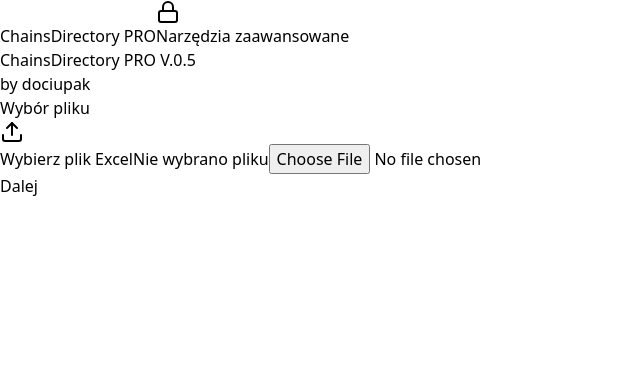
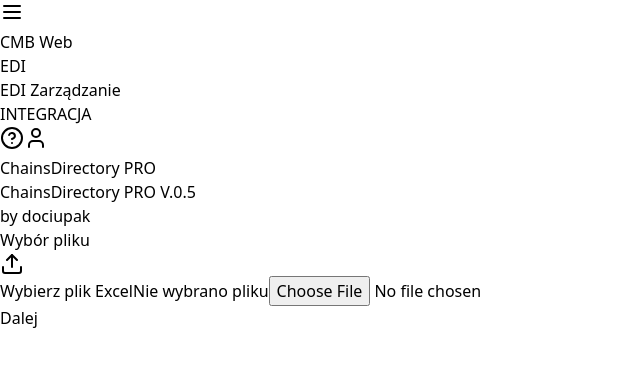
Before and after one commit to dociupakabs/Integration_tools, a React (Vite) app: page / in a window 1280 px wide. Shown: the top 366 px of the page, without its empty margins (0-640 px from the left). Built offline with nearby package versions, Linux system fonts and the light colour scheme.

Commit message:
Add AppHeader component and refactor App layout; implement dynamic input widths in FieldMapping and LoginForm

```diff
--- a/src/App.jsx
+++ b/src/App.jsx
@@ -2,10 +2,11 @@ import { useState, useEffect } from 'react'
 import ChainsDirectoryPro from './ChainsDirectoryPro.jsx'
 import INTDocsMaker from './INTDocsMaker.jsx'
 import LoginForm from './components/LoginForm.jsx'
-import { Lock, LogOut } from 'lucide-react'
+import AppHeader from './AppHeader.jsx'
+import { LogOut } from 'lucide-react'
 
 function App() {
-  const [currentApp, setCurrentApp] = useState('chains') // 'chains' lub 'int-docs'
+  const [currentApp, setCurrentApp] = useState('chains') // 'chains', 'int-docs'
   const [isAuthenticated, setIsAuthenticated] = useState(false)
 
   // Sprawdzenie stanu logowania przy starcie aplikacji
@@ -22,6 +23,10 @@ function App() {
     if (status) {
       localStorage.setItem('isAuthenticated', 'true');
     }
+    // Po zalogowaniu, wróć do ChainsDirectory
+    if (status) {
+      setCurrentApp('chains');
+    }
   };
 
   // Funkcja obsługująca wylogowanie
@@ -32,36 +37,34 @@ function App() {
     setCurrentApp('chains');
   };
 
+  // Renderowanie głównej zawartości aplikacji
+  const renderMainContent = () => {
+    if (currentApp === 'chains') {
+      return <ChainsDirectoryPro />;
+    } else if (currentApp === 'int-docs' && isAuthenticated) {
+      return <INTDocsMaker />;
+    } else {
+      return <LoginForm onLogin={handleLogin} />;
+    }
+  };
+
   return (
-    <div className="min-h-screen bg-slate-100">
-      <div className="bg-white shadow-md p-4 mb-6">
+    <div className="min-h-screen bg-slate-100 flex flex-col">
+      {/* Nowy header w stylu CMB Web */}
+      <AppHeader
+        currentApp={currentApp}
+        onNavigate={setCurrentApp}
+        isAuthenticated={isAuthenticated}
+      />
+
+      {/* Tylko wyświetlaj pasek narzędzi jeśli jesteśmy w jakimś module */}
+      {(currentApp === 'chains' || currentApp === 'int-docs') && (
+        <div className="bg-white shadow-md p-4">
           <div className="max-w-7xl mx-auto flex items-center justify-between">
-          <div className="flex space-x-8">
-            {/* ChainsDirectory zawsze dostępny */}
-            <button
-              onClick={() => setCurrentApp('chains')}
-              className={`px-4 py-2 rounded-md ${currentApp === 'chains' ? 'bg-blue-100 text-blue-700' : 'text-blue-600 hover:text-blue-800'}`}
-            >
-              ChainsDirectory PRO
-            </button>
-
-            {/* Inne aplikacje dostępne tylko po zalogowaniu */}
-            {isAuthenticated ? (
-              <button
-                onClick={() => setCurrentApp('int-docs')}
-                className={`px-4 py-2 rounded-md ${currentApp === 'int-docs' ? 'bg-blue-100 text-blue-700' : 'text-blue-600 hover:text-blue-800'}`}
-              >
-                INT docs maker
-              </button>
-            ) : (
-              <button
-                onClick={() => setCurrentApp('login')}
-                className={`px-4 py-2 rounded-md flex items-center ${currentApp === 'login' ? 'bg-blue-100 text-blue-700' : 'text-blue-600 hover:text-blue-800'}`}
-              >
-                <Lock className="w-4 h-4 mr-1" />
-                Narzędzia zaawansowane
-              </button>
-            )}
+            <div className="flex items-center">
+              <h1 className="text-lg font-semibold text-gray-700">
+                {currentApp === 'chains' ? 'ChainsDirectory PRO' : 'INT docs maker'}
+              </h1>
             </div>
 
             {/* Przycisk wylogowania */}
@@ -76,15 +79,12 @@ function App() {
             )}
           </div>
         </div>
+      )}
 
-      {/* Wyświetlanie odpowiedniej aplikacji lub formularza logowania */}
-      {currentApp === 'chains' ? (
-        <ChainsDirectoryPro />
-      ) : currentApp === 'int-docs' && isAuthenticated ? (
-        <INTDocsMaker />
-      ) : (
-        <LoginForm onLogin={handleLogin} />
-      )}
+      {/* Główna zawartość aplikacji */}
+      <div className="flex-1">
+        {renderMainContent()}
+      </div>
     </div>
   )
 }
--- /dev/null
+++ b/src/AppHeader.css
@@ -0,0 +1,42 @@
+.dropdown-menu {
+    animation: fadeIn 0.2s ease-out;
+    transform-origin: top center;
+  }
+
+  @keyframes fadeIn {
+    from {
+      opacity: 0;
+      transform: translateY(-10px);
+    }
+    to {
+      opacity: 1;
+      transform: translateY(0);
+    }
+  }
+
+  .menu-header {
+    color: #718096;
+    font-size: 0.75rem;
+    text-transform: uppercase;
+    letter-spacing: 0.05em;
+  }
+
+  .menu-item {
+    transition: all 0.2s;
+    position: relative;
+  }
+
+  .menu-item:hover {
+    background-color: #EBF5FF;
+    color: #2B6CB0;
+  }
+
+  .menu-item:hover::before {
+    content: '';
+    position: absolute;
+    left: 0;
+    top: 0;
+    bottom: 0;
+    width: 3px;
+    background-color: #3182CE;
+  }
--- /dev/null
+++ b/src/AppHeader.jsx
@@ -0,0 +1,95 @@
+import React, { useState, useRef } from 'react';
+import { Menu, HelpCircle, User, ChevronDown } from 'lucide-react';
+import './AppHeader.css';
+
+const AppHeader = ({ currentApp, onNavigate, isAuthenticated }) => {
+  const [showMenu, setShowMenu] = useState(false);
+  const menuContainerRef = useRef(null);
+
+  // Funkcja dodająca opóźnienie przed zamknięciem menu
+  const handleMouseLeave = () => {
+    // Ustawiamy timeout, aby menu nie znikało natychmiast
+    setTimeout(() => {
+      // Sprawdzamy, czy kursor nie wrócił do kontenera menu
+      if (!menuContainerRef.current.matches(':hover')) {
+        setShowMenu(false);
+      }
+    }, 300); // Opóźnienie 300ms przed zamknięciem menu
+  };
+
+  return (
+    <header className="bg-gray-900 text-white py-2 px-4 flex items-center justify-between">
+      <div className="flex items-center space-x-6">
+        <button className="p-1">
+          <Menu className="w-5 h-5" />
+        </button>
+        <div className="font-semibold">CMB Web</div>
+        <div className="h-6 border-l border-gray-600 mx-2"></div>
+        <nav className="flex space-x-4">
+          <div className="flex items-center px-2 py-1 text-white/80">
+            <span>EDI</span>
+          </div>
+          <div className="flex items-center px-2 py-1 text-white/80">
+            <span>EDI Zarządzanie</span>
+          </div>
+
+          {/* Menu INTEGRACJA z rozwijaną listą */}
+          <div
+            ref={menuContainerRef}
+            className="relative"
+            onMouseEnter={() => setShowMenu(true)}
+            onMouseLeave={handleMouseLeave}
+          >
+            <button
+              className={`flex items-center px-2 py-1 rounded hover:bg-gray-800 ${
+                ['chains', 'int-docs'].includes(currentApp) ? 'bg-gray-800' : ''
+              }`}
+            >
+              <span>INTEGRACJA</span>
+            </button>
+
+            {/* Rozwijane menu */}
+            {showMenu && (
+              <div
+                className="absolute left-0 top-full mt-1 bg-white text-gray-800 shadow-md rounded-md p-2 w-48 z-50 dropdown-menu"
+              >
+                <button
+                  className="block w-full text-left px-3 py-2 text-sm hover:bg-blue-50 hover:text-blue-700 menu-item"
+                  onClick={() => {
+                    onNavigate('chains');
+                    setShowMenu(false);
+                  }}
+                >
+                  ChainsDirectory PRO
+                </button>
+                <button
+                  className="block w-full text-left px-3 py-2 text-sm hover:bg-blue-50 hover:text-blue-700 menu-item"
+                  onClick={() => {
+                    if (isAuthenticated) {
+                      onNavigate('int-docs');
+                    } else {
+                      onNavigate('login');
+                    }
+                    setShowMenu(false);
+                  }}
+                >
+                  INT docs maker
+                </button>
+              </div>
+            )}
+          </div>
+        </nav>
+      </div>
+      <div className="flex items-center space-x-4">
+        <button className="p-1">
+          <HelpCircle className="w-5 h-5" />
+        </button>
+        <button className="p-1">
+          <User className="w-5 h-5" />
+        </button>
+      </div>
+    </header>
+  );
+};
+
+export default AppHeader;
--- a/src/components/ChainsDirectoryPro/FieldMapping.jsx
+++ b/src/components/ChainsDirectoryPro/FieldMapping.jsx
@@ -75,6 +75,9 @@ function FieldMapping({
         </div>
       );
     } else if (fieldInfo.special === 'defaultValue') {
+      // Dostosuj szerokość pola input w zależności od długości jego zawartości
+      const inputWidth = defaultValue ? Math.max(defaultValue.length * 10, 48) : 48;
+
       return (
         <div className="flex items-center mt-2 ml-8">
           <label className="text-sm text-gray-600 mr-2">
@@ -84,7 +87,8 @@ function FieldMapping({
             type="text"
             value={defaultValue}
             onChange={(e) => setDefaultValue(e.target.value)}
-            className="px-2 py-1 text-sm border border-gray-300 rounded focus:outline-none focus:ring-1 focus:ring-blue-500 w-16"
+            className="px-2 py-1 text-sm border border-gray-300 rounded focus:outline-none focus:ring-1 focus:ring-blue-500"
+            style={{ width: `${inputWidth}px`, minWidth: '48px' }}
           />
         </div>
       );
--- a/src/components/LoginForm.jsx
+++ b/src/components/LoginForm.jsx
@@ -24,6 +24,17 @@ const LoginForm = ({ onLogin }) => {
     }, 500);
   };
 
+  // Dynamiczna szerokość pól
+  const getUsernameWidth = () => {
+    const minWidth = '100%'; // Zachowamy pełną szerokość dla formularza logowania
+    return minWidth;
+  };
+
+  const getPasswordWidth = () => {
+    const minWidth = '100%'; // Zachowamy pełną szerokość dla formularza logowania
+    return minWidth;
+  };
+
   return (
     <div className="min-h-[400px] flex items-center justify-center p-6">
       <div className="w-full max-w-md p-8 bg-white rounded-xl shadow-lg">
@@ -48,6 +59,7 @@ const LoginForm = ({ onLogin }) => {
               onChange={(e) => setUsername(e.target.value)}
               className="w-full px-4 py-2 border border-gray-300 rounded-lg focus:ring-2 focus:ring-blue-500 focus:border-blue-500"
               placeholder="Wprowadź login"
+              style={{ width: getUsernameWidth() }}
               required
             />
           </div>
@@ -63,6 +75,7 @@ const LoginForm = ({ onLogin }) => {
               onChange={(e) => setPassword(e.target.value)}
               className="w-full px-4 py-2 border border-gray-300 rounded-lg focus:ring-2 focus:ring-blue-500 focus:border-blue-500"
               placeholder="Wprowadź hasło"
+              style={{ width: getPasswordWidth() }}
               required
             />
           </div>
```
Also changed, not shown: src/components/ChainsDirectoryPro/FileSelectionStep.jsx (+11 -3 lines). Lines whose indentation alone changed are shown as unchanged.
